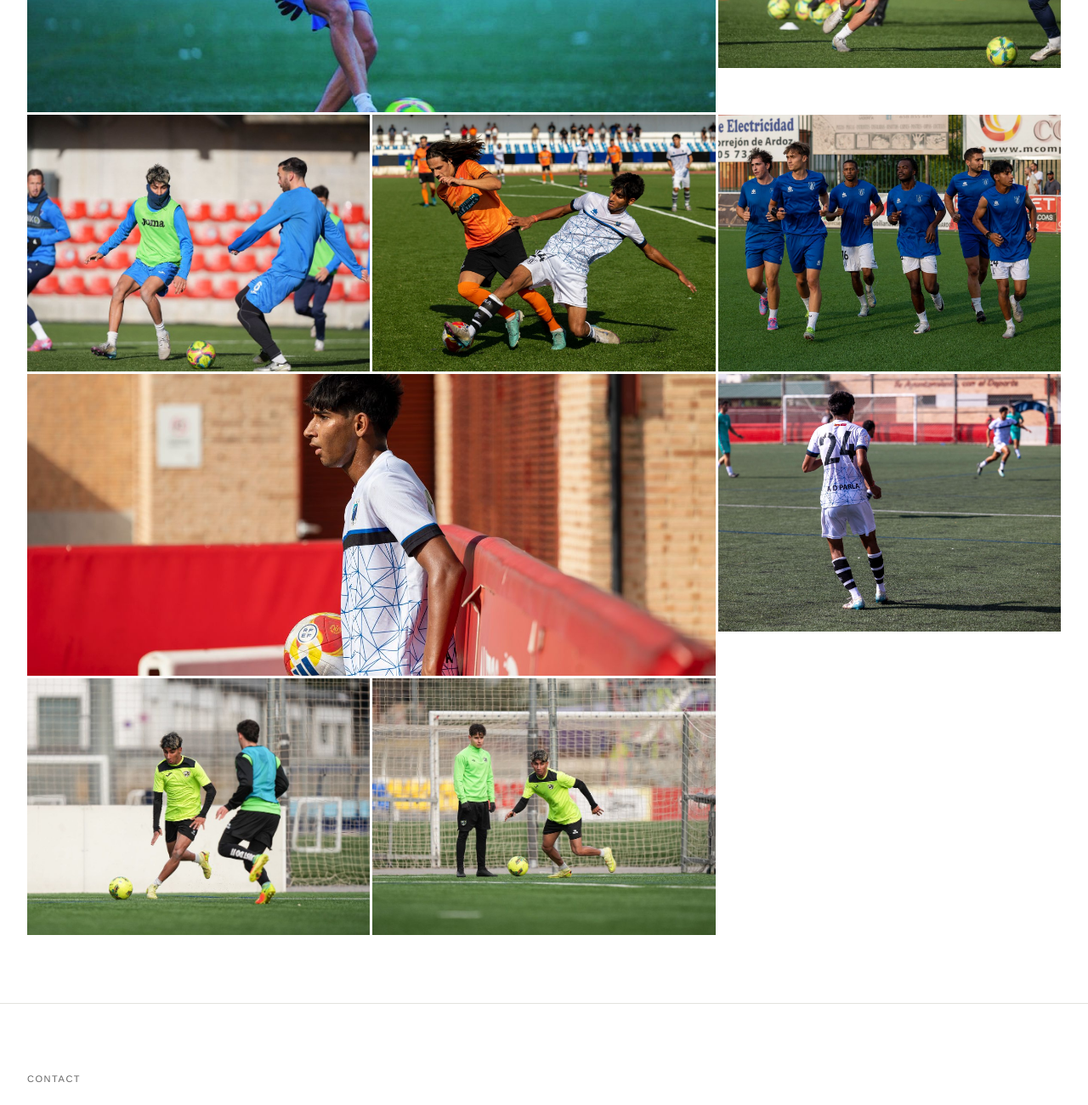
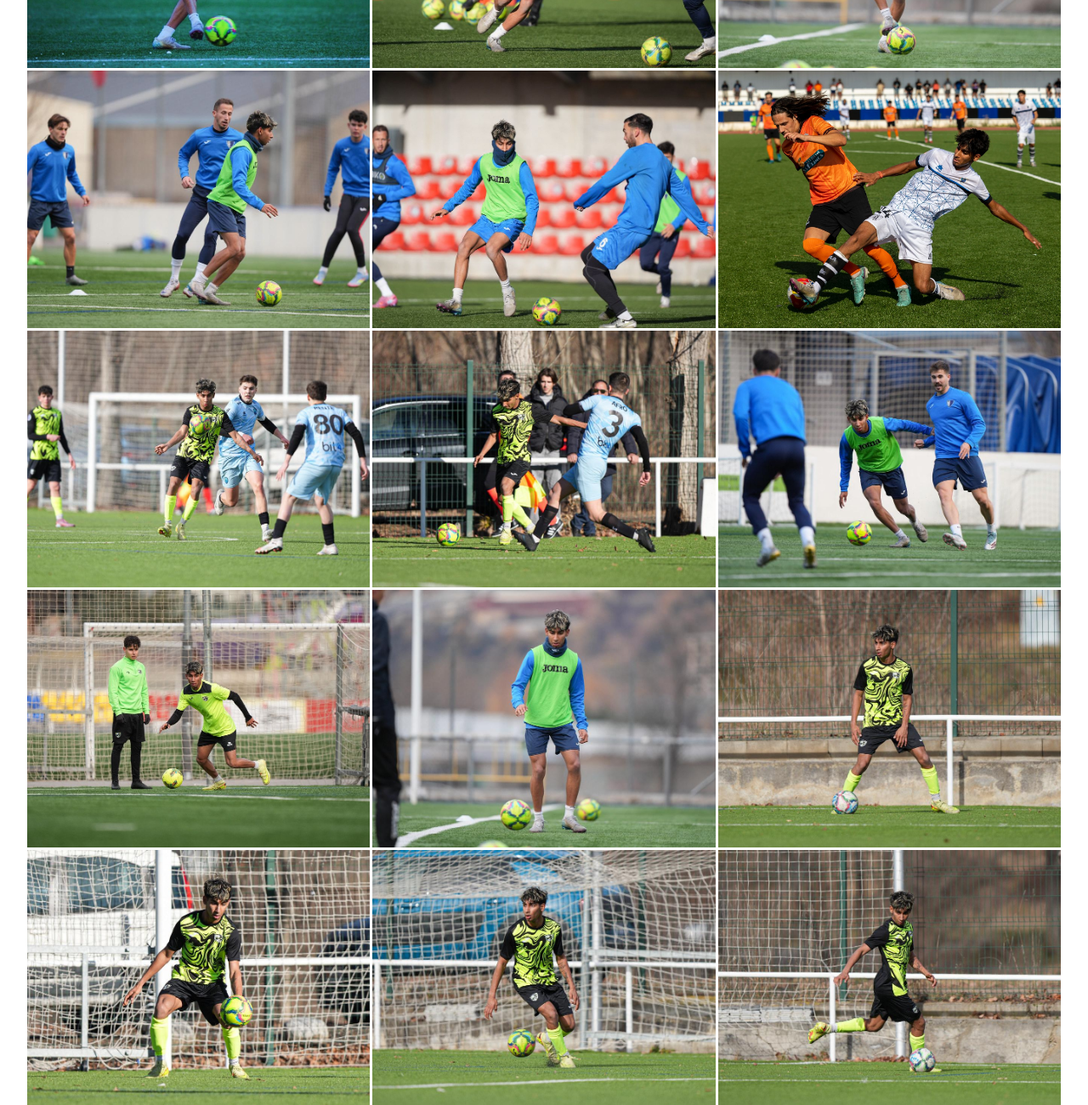
Before and after one commit to Anushreearora/viraj-football-portfolio, a plain HTML site: page index.html in a window 1280 px wide. Shown: the part 2612-3912 px from the top of the page at 85% size. Drawn offline with Linux system fonts and the light colour scheme.

Commit message:
added videos and more images

```diff
--- a/index.html
+++ b/index.html
@@ -186,21 +186,36 @@ footer{padding:2rem;font-size:12px;color:var(--gray);letter-spacing:0.04em}
   <div class="section-label">Gallery &amp; Highlights</div>
 
   <!-- YouTube highlight — full width -->
+  <div class="video-wrap" style="margin-bottom:3px;cursor:pointer" onclick="this.innerHTML='<iframe src=\'https://www.youtube.com/embed/Yr51hHOrdEY?autoplay=1\' allow=\'autoplay;encrypted-media\' allowfullscreen style=\'width:100%;height:100%;border:none;\'></iframe>'">
+    <img src="https://img.youtube.com/vi/Yr51hHOrdEY/maxresdefault.jpg" alt="Playing highlights" onerror="this.style.background='#1a1a1a'"/>
+    <div class="play-btn"><div class="play-circle"><div class="play-tri"></div></div></div>
+</div>
+
+  <div class="gallery-grid">
+    <div class="g-item"><img src="images/img1.jpg" alt="Training Andorra"/><div class="g-label"></div></div>
+    <div class="g-item"><img src="images/img2.jpg" alt="Training Andorra"/><div class="g-label"></div></div>
+    <div class="g-item"><img src="images/img10.jpg" alt="Training Andorra"/><div class="g-label"></div></div>
+    <div class="g-item"><img src="images/img11.jpg" alt="Training Andorra"/><div class="g-label"></div></div>
+    <div class="g-item"><img src="images/img3.jpg" alt="Match Spain"/><div class="g-label"></div></div>
+    <div class="g-item"><img src="images/img4.jpg" alt="Team warmup Spain"/><div class="g-label"></div></div>
+    <div class="g-item"><img src="images/img17.jpg" alt="Matchday Spain"/><div class="g-label"></div></div>
+    <div class="g-item"><img src="images/img19.jpg" alt="Training FC Ordino"/><div class="g-label"></div></div>
+    <div class="g-item"><img src="images/img13.jpg" alt="Team warmup Spain"/><div class="g-label"></div></div>
+    <div class="g-item"><img src="images/img9.jpg" alt="Training FC Ordino"/><div class="g-label"></div></div>
+    <div class="g-item"><img src="images/img12.jpg" alt="Match Spain"/><div class="g-label"></div></div>
+    <div class="g-item"><img src="images/img14.jpg" alt="Training Andorra"/><div class="g-label"></div></div>
+    <div class="g-item"><img src="images/img15.jpg" alt="Training FC Ordino"/><div class="g-label"></div></div>
+    <div class="g-item"><img src="images/img16.jpg" alt="Match #24"/><div class="g-label"></div></div>
+    <div class="g-item"><img src="images/img18.jpg" alt="Training FC Ordino"/><div class="g-label"></div></div>
+    <div class="g-item"><img src="images/img8.jpg" alt="Matchday Spain"/><div class="g-label"></div></div>
+    <div class="g-item"><img src="images/img5.jpg" alt="Training Andorra"/><div class="g-label"></div></div>
+    <div class="g-item"><img src="images/img6.jpg" alt="Training FC Ordino"/><div class="g-label"></div></div>
+    <div class="g-item"><img src="images/img7.jpg" alt="Match #24"/><div class="g-label"></div></div>
+  </div>
+
   <div class="video-wrap" style="margin-bottom:3px;cursor:pointer" onclick="this.innerHTML='<iframe src=\'https://www.youtube.com/embed/B_rOwbUoulw?autoplay=1\' allow=\'autoplay;encrypted-media\' allowfullscreen style=\'width:100%;height:100%;border:none;\'></iframe>'">
     <img src="https://img.youtube.com/vi/B_rOwbUoulw/maxresdefault.jpg" alt="Playing highlights" onerror="this.style.background='#1a1a1a';this.style.display='block'"/>
     <div class="play-btn"><div class="play-circle"><div class="play-tri"></div></div></div>
-  </div>
-
-  <div class="gallery-grid">
-    <div class="g-item wide"><img src="images/img1.jpg" alt="Training Andorra"/><div class="g-label">Training · Andorra</div></div>
-    <div class="g-item"><img src="images/img2.jpg" alt="Training Andorra"/><div class="g-label">Training · Andorra</div></div>
-    <div class="g-item"><img src="images/img3.jpg" alt="Match Spain"/><div class="g-label">Match · Spain</div></div>
-    <div class="g-item"><img src="images/img4.jpg" alt="Team warmup Spain"/><div class="g-label">Team warmup · Spain</div></div>
-    <div class="g-item"><img src="images/img5.jpg" alt="Training Andorra"/><div class="g-label">Training · Andorra</div></div>
-    <div class="g-item wide"><img src="images/img6.jpg" alt="Training FC Ordino"/><div class="g-label">Training · FC Ordino</div></div>
-    <div class="g-item"><img src="images/img7.jpg" alt="Match #24"/><div class="g-label">Match · #24</div></div>
-    <div class="g-item"><img src="images/img8.jpg" alt="Matchday Spain"/><div class="g-label">Matchday · Spain</div></div>
-    <div class="g-item"><img src="images/img9.jpg" alt="Training FC Ordino"/><div class="g-label">Training · FC Ordino</div></div>
   </div>
 </section>
 
```
Also changed, not shown: images/img10.jpg (added), images/img11.jpg (added), images/img12.jpg (added), images/img13.jpg (added), images/img14.jpg (added), images/img15.jpg (added), images/img16.jpg (added), images/img17.jpg (added), images/img18.jpg (added), images/img19.jpg (added).
